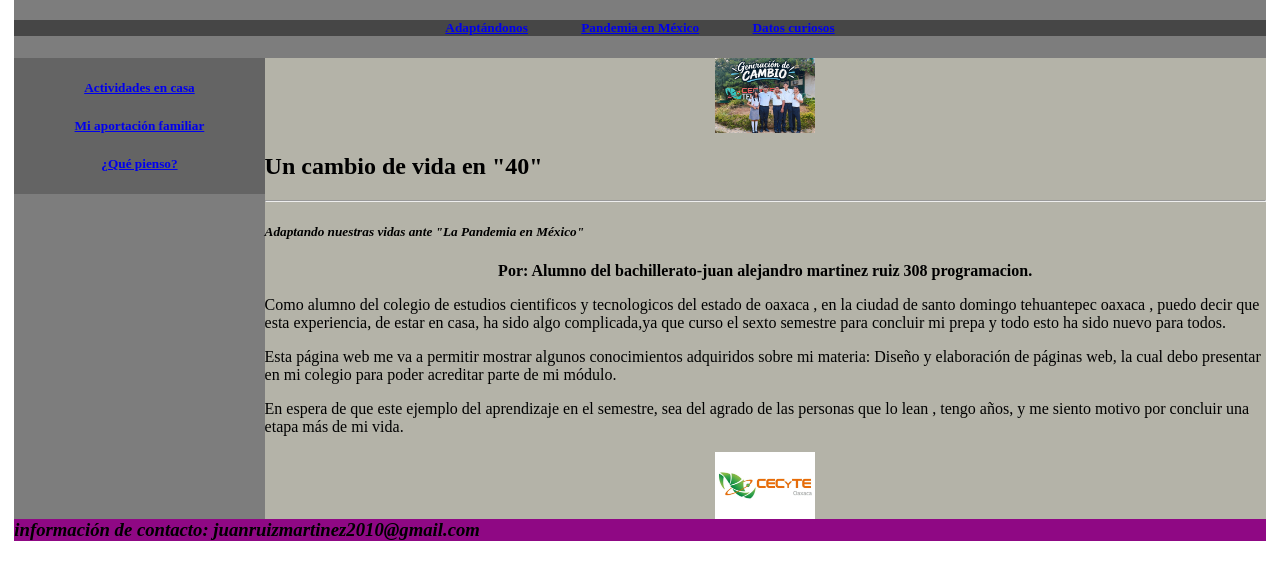
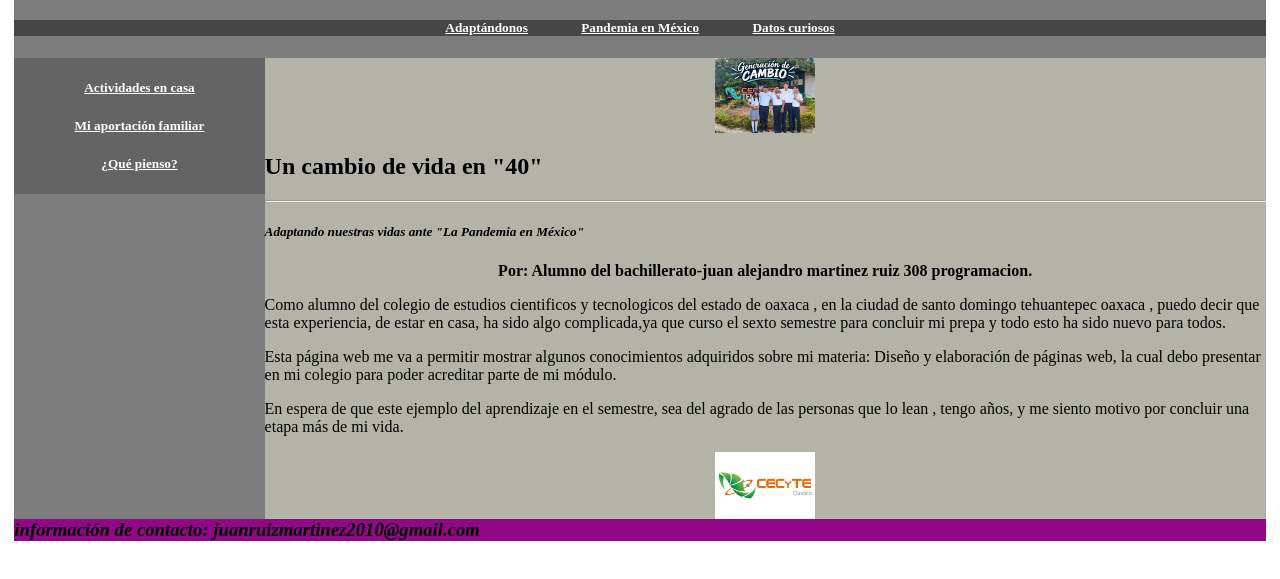
Before and after one commit to alejandro2766/alejandroo, a plain HTML site: page index.html in a window 1280 px wide. Shown: the part 61-640 px from the top of the page. Drawn offline with Linux system fonts and the light colour scheme.

Commit message:
Add files via upload

```diff
--- a/estilo1.css
+++ b/estilo1.css
@@ -42,3 +42,8 @@ img{
    max-width: 100px;
    height: auto;
    display: block;
+}
+
+a{
+ color: white;
+}
```
